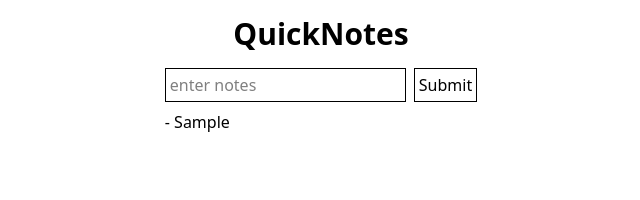
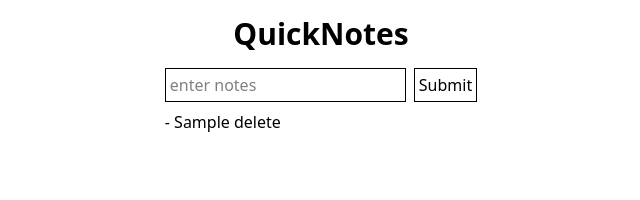
Before and after one commit to MaverickSeneris/quicknotes, a React (Vite) app: page / in a window 1280 px wide. Both pictures are taken after typing "Sample" into the empty fields and a click on the button "Submit". Shown: the top 200 px of the page, without its empty margins (319-959 px from the left). Built offline with nearby package versions, Linux system fonts and the light colour scheme.

Commit message:
feat: delete function

```diff
--- a/src/App.jsx
+++ b/src/App.jsx
@@ -5,12 +5,16 @@ import NoteList from "./components/noteList";
 
 function App() {
   const [notes, setNotes] = useState([]);
+
+  function deleteNote(noteToDel){
+    setNotes(prevNotes => prevNotes.filter(note => note.name !== noteToDel))
+  }
   return (
     <div className="m-4 flex flex-col justify-center items-center">
       <h1 className="mb-4 font-bold text-3xl">QuickNotes</h1>
       <div className="flex flex-col gap-2">
         <FormInput notes={notes} setNotes={setNotes} />
-        <NoteList notes={notes} />
+        <NoteList notes={notes} deleteNote={deleteNote}/>
       </div>
     </div>
   );
--- a/src/components/noteList.jsx
+++ b/src/components/noteList.jsx
@@ -1,11 +1,11 @@
-function NoteList({notes}) {
+function NoteList({notes, deleteNote}) {
     return (
         <div>
             <span>
                 {notes.map((note, index) => {
                     return (
                         <div key={index}>
-                            <span>- {note.name}</span>
+                            <span>- {note.name} <button onClick={()=> deleteNote(note.name)}>delete</button></span>
                         </div>
                     )
                 })}
```
